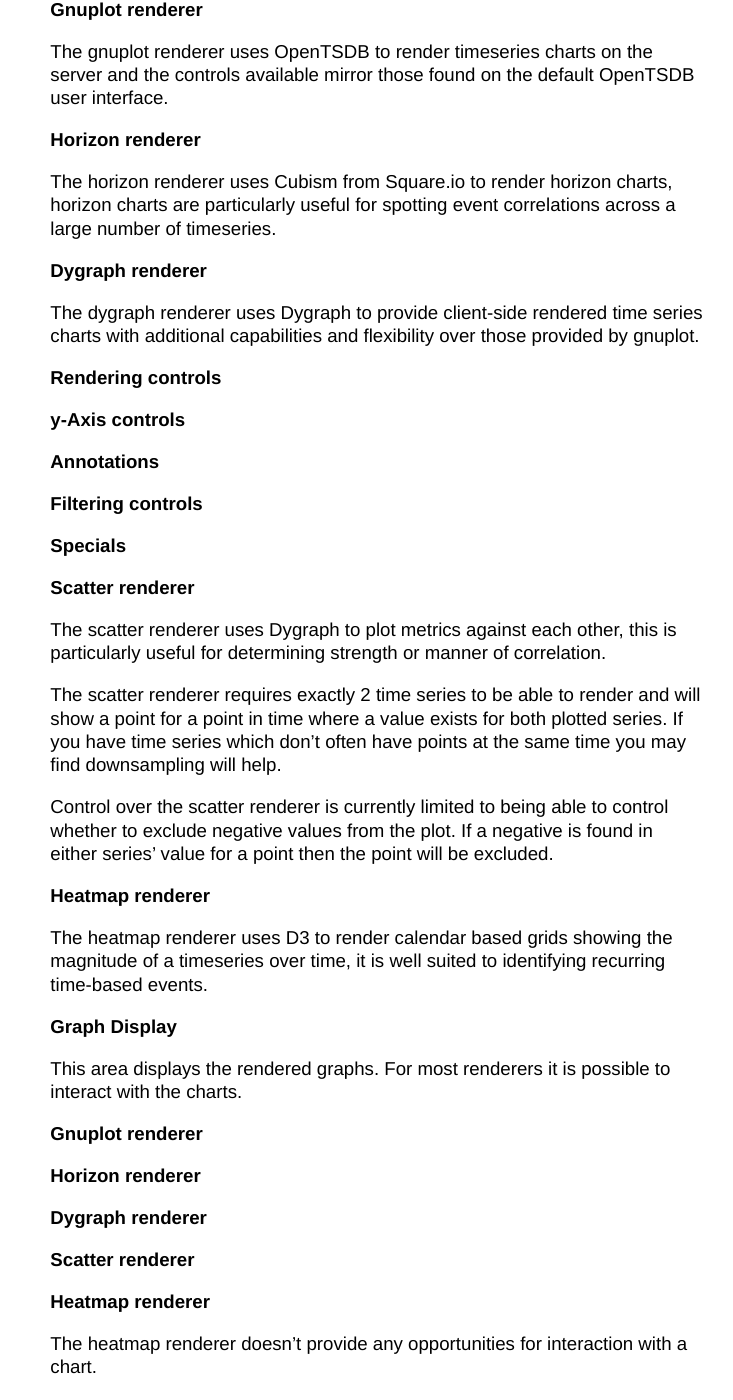
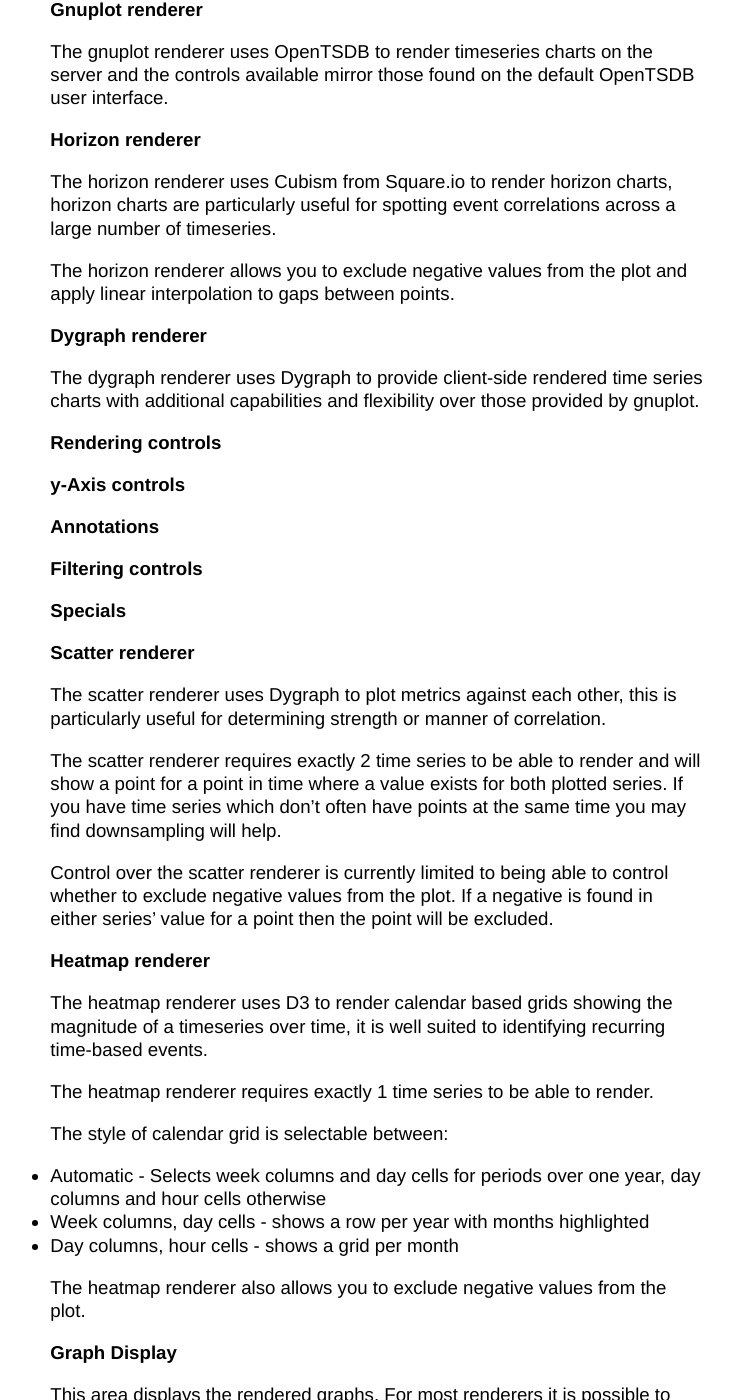
Before and after one commit to eswdd/aardvark, a Jekyll site: the page built from user-guide.md, in a window 1280 px wide and 1400 px high, scrolled down 2547 px. Shown: the whole window, without its empty margins (263-996 px from the left). Built offline with Jekyll 4.4.1, drawn with Linux system fonts in a browser that asks for light colours.

```diff
--- a/user-guide.md
+++ b/user-guide.md
@@ -92,6 +92,8 @@
 
 The horizon renderer uses Cubism from Square.io to render horizon charts, horizon charts are particularly useful for spotting event correlations across a large number of timeseries.
 
+The horizon renderer allows you to exclude negative values from the plot and apply linear interpolation to gaps between points.
+
 ### Dygraph renderer
 
 The dygraph renderer uses Dygraph to provide client-side rendered time series charts with additional capabilities and flexibility over those provided by gnuplot.
@@ -118,6 +120,15 @@
 
 The heatmap renderer uses D3 to render calendar based grids showing the magnitude of a timeseries over time, it is well suited to identifying recurring time-based events.
 
+The heatmap renderer requires exactly 1 time series to be able to render.
+
+The style of calendar grid is selectable between:
+ * Automatic - Selects week columns and day cells for periods over one year, day columns and hour cells otherwise
+ * Week columns, day cells - shows a row per year with months highlighted
+ * Day columns, hour cells - shows a grid per month
+
+The heatmap renderer also allows you to exclude negative values from the plot.
+
 ## Graph Display
 
 This area displays the rendered graphs. For most renderers it is possible to interact with the charts.
```
